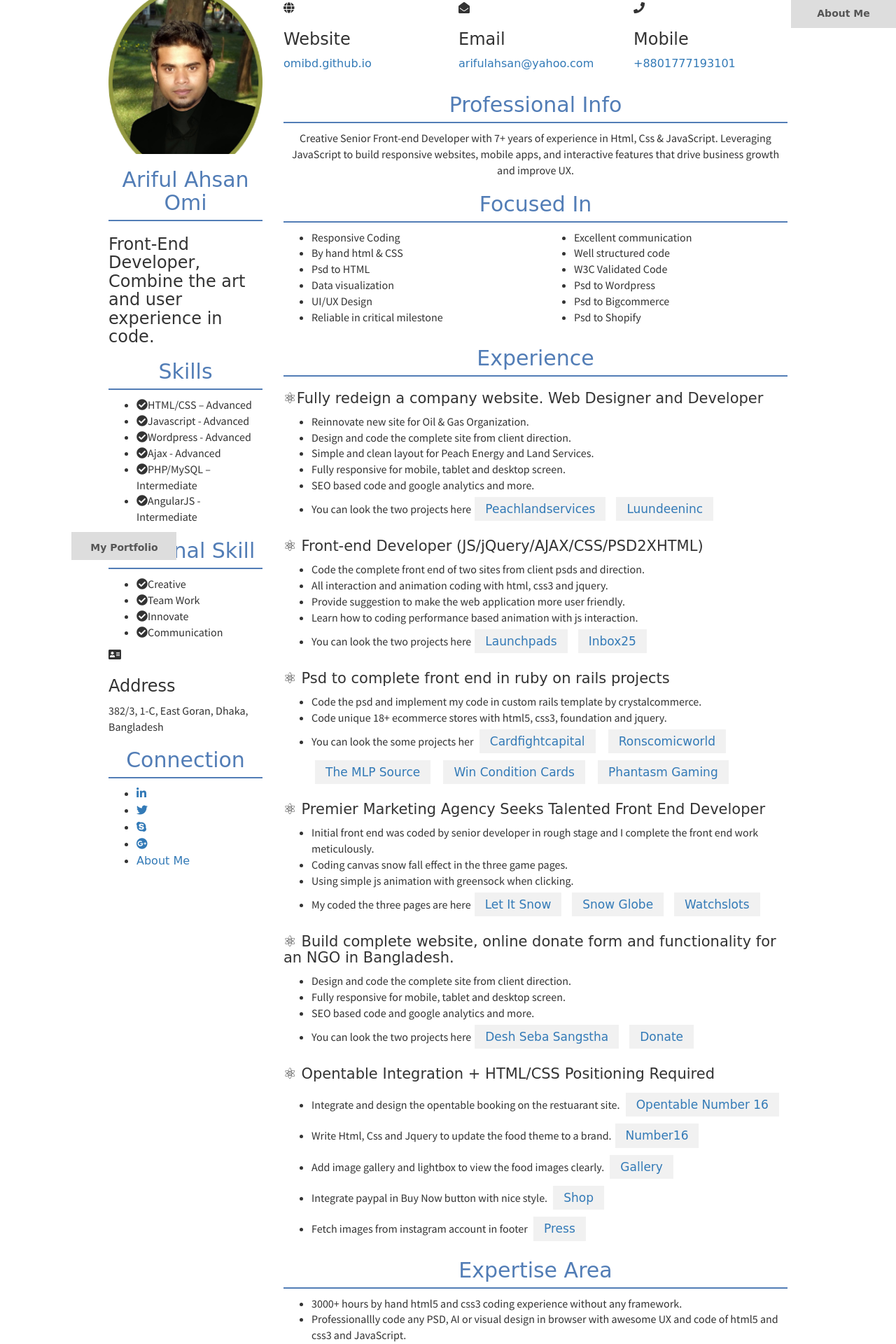
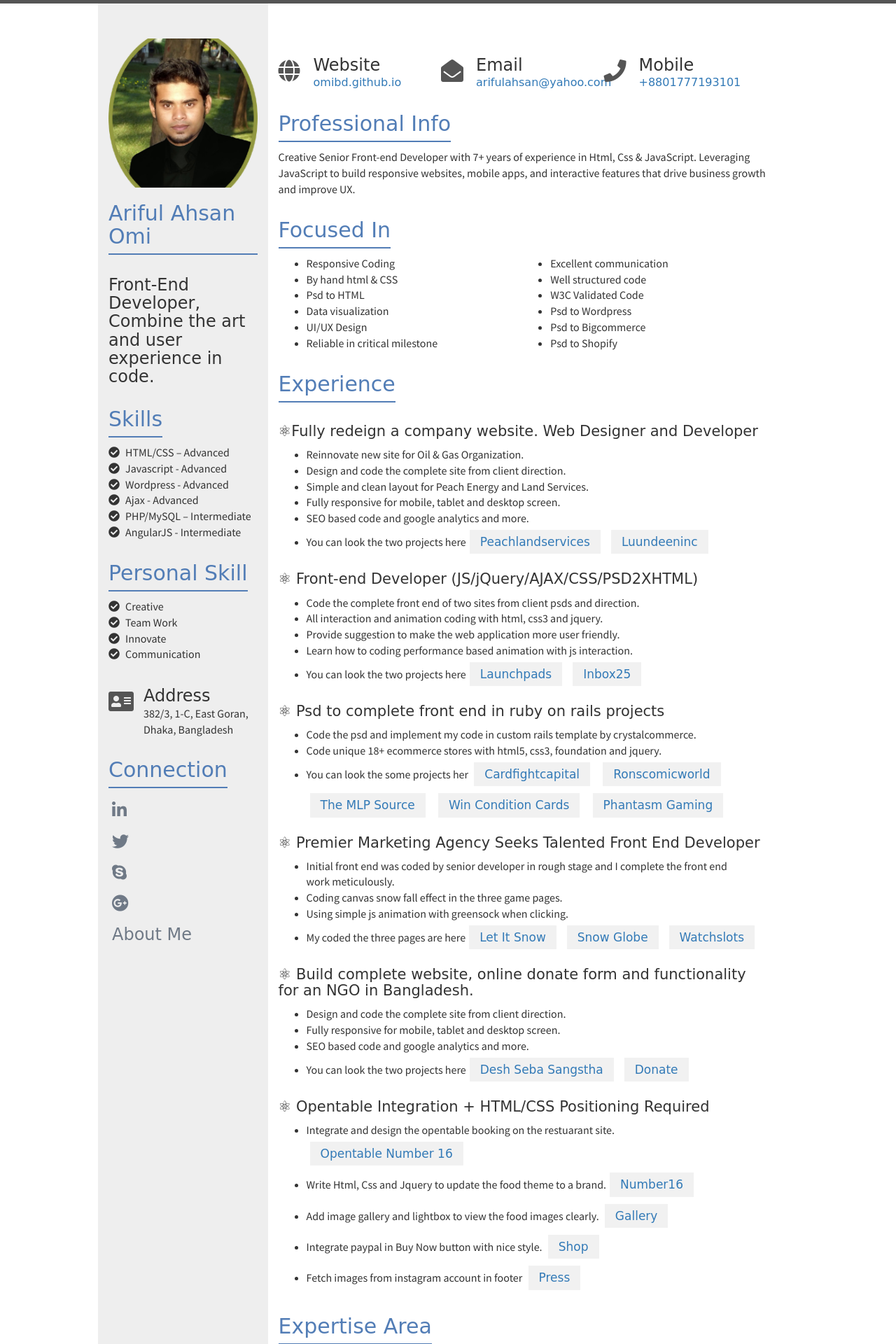
Before and after one commit to ArifulAhsan/ArifulAhsan.github.io, a PHP site: page /index.html in a window 1280 px wide. Shown: the top 1920 px of the page at 70% size. Run offline with PHP 8.4, Linux system fonts and the light colour scheme; some libraries are stand-ins or nearby versions; some web fonts are replaced.

Commit message:
Update style.css

```diff
--- a/css/style.css
+++ b/css/style.css
@@ -1,4 +1,4 @@
-/*Css written by inbox25 team with love for inbox25*/
+/*Css written by Ariful Ahsan Omi*/
 
 /*IE and windows phone fixing*/
 @-webkit-viewport   { width: device-width; }
@@ -39,14 +39,15 @@
 /*===============
 ===Start Resume
 ================*/
+
 .heading,
 .description{
-	text-align: center;
 }
 .heading{
 	color: #527DB6;
 	border-bottom: 2px solid #527DB6;
 	padding-bottom: 8px;
+	display: inline-block;
 }
 
 .sub_heading{
@@ -324,6 +325,7 @@
 	font-size: 18px;
 	padding: 8px 20px;
 	margin-left: 10px;
+	width: 220px;
 	-webkit-transition: all 0.4s;
 	-ms-transition: all 0.4s;
 	-moz-transition: all 0.4s;
@@ -363,9 +365,9 @@
 ================*/
 .my_portfolio,
 .contact_me{
-	position: fixed;
 	bottom: 0;
 	left: 8%;
+	float: left;
 	display: block;
 	width: 150px;
 	height: 40px;
@@ -518,7 +520,76 @@
 	background:#3E6394;
 }
 
+body{
+	border-top: 5px solid #555;
+}
+.body-c{
+
+
+}
+.sidebar-left{
+	background: #eee;
+	padding-top: 50px;
+}
+.sidebar-left ul{
+	padding-left: 0;
+}
+.sidebar-left ul li{
+	list-style: none;
+}
+.sidebar-left ul li i{
+	padding-right: 8px;
+}
+.contact{
+	padding-top: 50px;
+}
+.contact-box{
+	position: relative;
+	padding-left: 50px;
+	padding-top :25px;
+}
+.contact-box i{
+	color: #555;
+	font-size: 2em;
+	position: absolute;
+	top: 30px;
+	left: 0;
+}
+.contact-box h3{
+	margin: 0;
+}
+.social-connection ul li a{
+	display: block;
+	padding: 5px;
+	color: #6F7986;
+	font-size: 1.5em;
+	-webkit-transition: all 0.4s;
+	transition: all 0.4s;
+}
+.social-connection ul li a:hover{
+	color: #5584C1;
+}
+
 @media print {
+
+	.col-md-9{
+		width: 75%;
+	}
+	.row{
+		display: table;
+		width: 100%;
+	}
+	.column {
+		float: none;
+		display: table-cell;
+		vertical-align: top;
+	}
+	.col-md-3{
+		width: 25%;
+	}
+	.col-md-9{
+		width: 75%;
+	}
 	.job_description li a,
 	.print_hide{
 		display: none !important;
@@ -527,3 +598,103 @@
 		margin-bottom: 30px;
 	}
 }
+@media (min-width: 992px){
+	.row {
+		display: table;
+		width: 100%;
+	}
+	.column {
+		float: none;
+		display: table-cell;
+		vertical-align: top;
+	}
+}
+@media (max-width: 479px) {
+	ul.find_me_ul li:nth-child(2n+1){
+		clear: left;
+	}
+}
+@media (min-width: 480px) and (max-width: 767px){
+	ul.find_me_ul li:nth-child(3n+1){
+		clear: left;
+	}
+}
+/* ==============================================================================
+/* ====== PRIMARY MOBILE ELEMENTS & STYLES
+/* ============================================================================= */
+@media (max-width: 767px){
+	.omi_img{
+		margin: 15px auto;
+	}
+	.omi_pro{
+		text-align: center;
+	}
+	.omi_pro ul{
+		margin: 15px auto;
+		display: inline-block;
+	}
+	.omi_address{
+		text-align: center;
+		padding-top: 20px;
+	}
+	.omi_address ul{
+		display: inline-block;
+	}
+	.omi_address ul li{
+		text-align: left;
+	}
+	.omi_projects ul li a{
+		width: 280px;
+	}
+	.modal-dialog{
+		width: 98%;
+	}
+	ul.find_me_ul li{
+		margin-bottom: 15px;
+	}
+}
+/* ==============================================================================
+/* ====== TABLET + SMALL DESKTOP
+/* ============================================================================= */
+@media (min-width: 768px) {
+	.modal-dialog{
+		width: 700px;
+	}
+}
+@media (min-width: 768px) and (max-width: 991px){
+
+}
+@media (max-width: 991px){
+	.footer{
+		padding-bottom: 50px;
+	}
+}
+@media (min-width: 768px) and (max-width: 991px){
+
+}
+/* ==============================================================================
+/* ====== SMALL DESKTOP + MEDIUM DESKTOP
+/* ============================================================================= */
+@media (min-width: 992px) {
+	.h_box{
+		font-size: 40px;
+		width:400px;
+	}
+	.omi_projects ul.one{
+		text-align: right;
+	}
+	.omi_projects ul.two{
+		text-align: left;
+	}
+}
+
+@media (min-width: 1600px){
+	#request_callback{
+		right: 12%;
+	}
+}
+@media (min-width: 1900px){
+	#request_callback{
+		right: 18%;
+	}
+}
```
